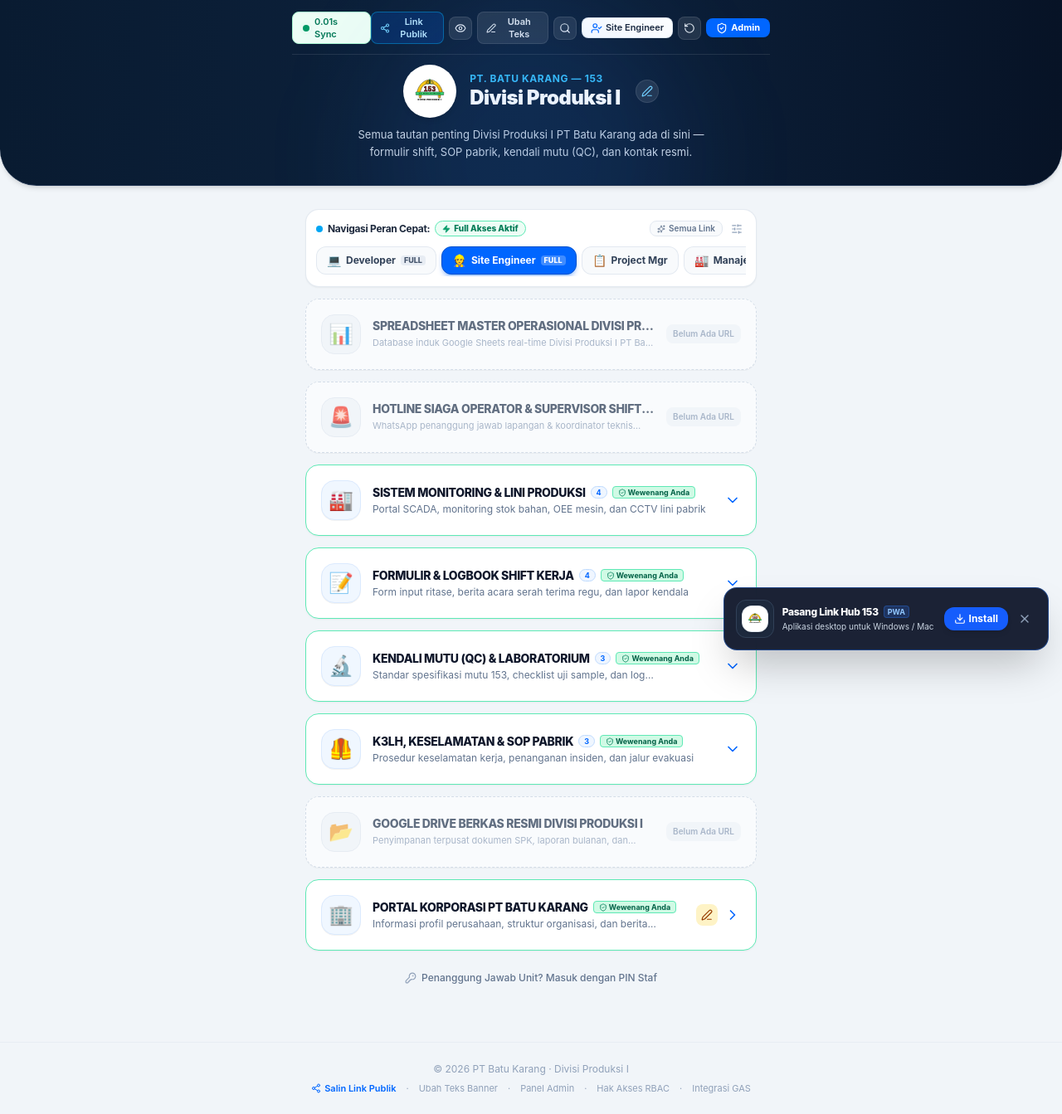
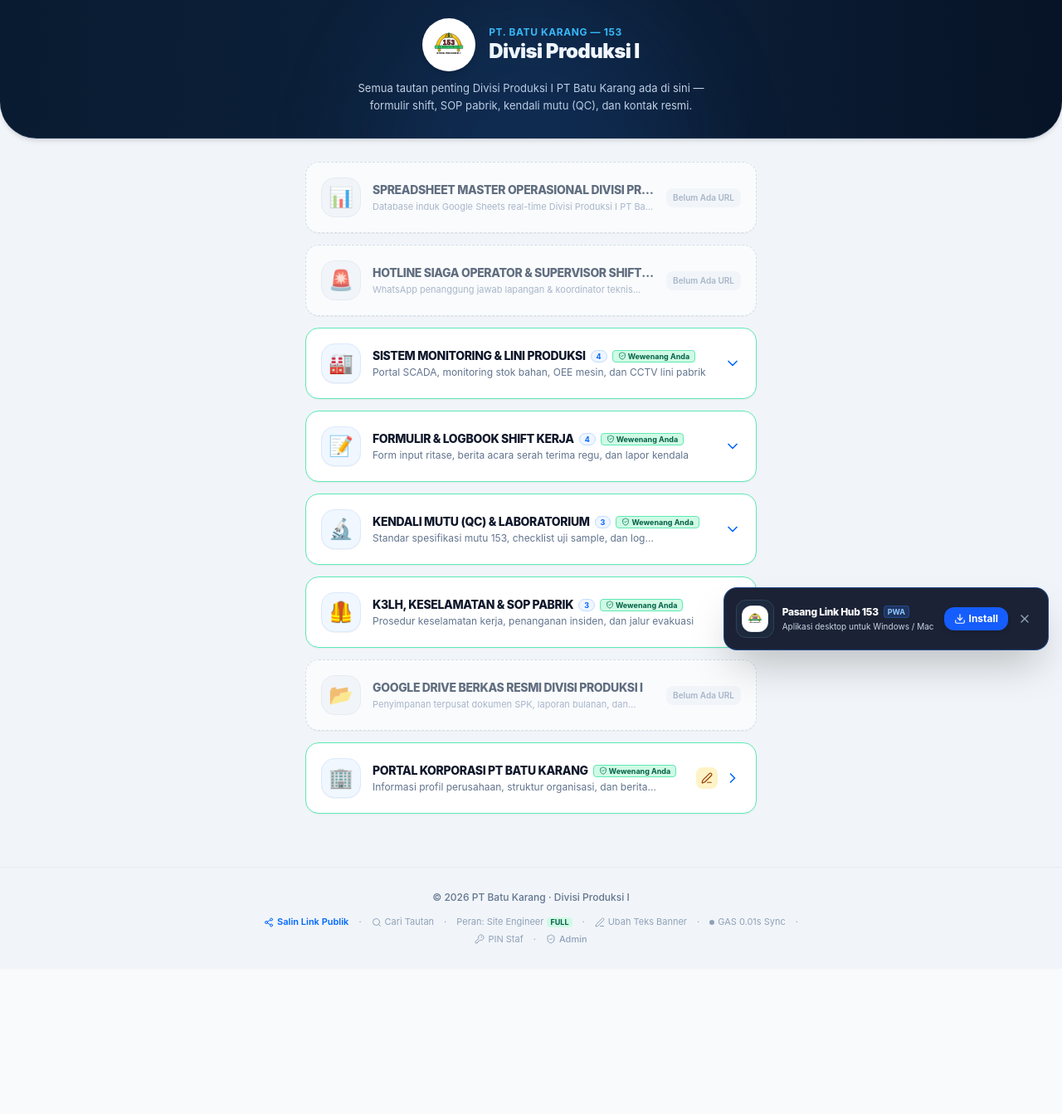
Before and after one commit to appspengolahan/linktree-pp1, a React (Vite) app: page / in a window 1280 px wide. Shown: the whole page at 83% size. After the commit the page ends 1168 px from the top, so only its background shows below. Built offline with nearby package versions, Linux system fonts and the light colour scheme.

Commit message:
feat: add role navigation state to App
Introduce `showRoleNav` state in App component to manage visibility of role-based navigation menus.

```diff
--- a/src/App.tsx
+++ b/src/App.tsx
@@ -83,6 +83,7 @@ export default function App() {
     const params = new URLSearchParams(window.location.search);
     return params.get('mode') === 'public' || params.get('view') === 'clean' || params.get('public') === 'true';
   });
+  const [showRoleNav, setShowRoleNav] = useState<boolean>(false);
 
   const showToast = useCallback((msg: string) => {
     setToastMessage(msg);
@@ -331,149 +332,12 @@ export default function App() {
         {/* Subtle decorative glow */}
         <div className="absolute top-0 left-1/2 -translate-x-1/2 w-96 h-96 bg-blue-500/10 rounded-full blur-3xl pointer-events-none" />
 
-        {/* Floating Top Utility Bar: Berbeda antara Mode Publik Bersih dan Mode Kelola */}
-        {isPublicMode ? (
-          <div className="max-w-xl mx-auto flex items-center justify-between text-xs pb-3 mb-3 border-b border-white/10">
-            <div className="flex items-center gap-2 text-slate-200 text-[11px] font-medium">
-              <span className="relative flex h-2 w-2">
-                <span className="animate-ping absolute inline-flex h-full w-full rounded-full bg-sky-400 opacity-75"></span>
-                <span className="relative inline-flex rounded-full h-2 w-2 bg-sky-400"></span>
-              </span>
-              <span className="font-semibold text-white tracking-wide">Portal Resmi</span>
-              <span className="text-white/30">|</span>
-              <span className="text-slate-300">PT Batu Karang</span>
-            </div>
-
-            <div className="flex items-center gap-1.5">
-              {/* Toggle Cari Tautan */}
-              <button
-                onClick={() => {
-                  setIsSearchOpen(!isSearchOpen);
-                  if (isSearchOpen) setSearchQuery('');
-                }}
-                className={`p-1.5 rounded-lg transition-colors cursor-pointer border ${
-                  isSearchOpen
-                    ? 'bg-white text-[#0066ff] border-white shadow-xs'
-                    : 'bg-white/10 hover:bg-white/20 text-slate-200 border-white/10'
-                }`}
-                title={isSearchOpen ? 'Tutup Pencarian' : 'Cari Tautan...'}
-              >
-                <Search className="w-3.5 h-3.5" />
-              </button>
-
-              {/* Kembali ke Mode Kelola jika admin sedang pratinjau */}
-              <button
-                onClick={togglePublicMode}
-                className="flex items-center gap-1 px-2.5 py-1 rounded-lg bg-white/10 hover:bg-white/20 text-slate-300 hover:text-white transition-colors text-[11px] font-semibold cursor-pointer border border-white/10"
-                title="Beralih ke Mode Kelola Internal"
-              >
-                <Lock className="w-3.5 h-3.5" />
-                <span className="hidden sm:inline">Mode Kelola</span>
-              </button>
-            </div>
-          </div>
-        ) : (
-          <div className="max-w-xl mx-auto flex items-center justify-between text-xs pb-3 mb-3 border-b border-white/10">
-            {/* Status Sinkronisasi GAS (Identik Tombol Auto-Sync Hijau Mint) */}
-            <div
-              onClick={() => setIsGasCenterOpen(true)}
-              className="flex items-center gap-1.5 px-3 py-1 rounded-lg bg-[#ecfdf5] border border-[#a7f3d0] hover:bg-[#d1fae5] text-[#047857] cursor-pointer transition-colors text-[11px] font-semibold shadow-2xs"
-              title={gasConfig.webAppUrl ? 'GAS Live terhubung ke Google Sheets' : 'Local Cache 0.01s (Klik untuk atur GAS)'}
-            >
-              <span className="relative flex h-2 w-2">
-                <span className="animate-ping absolute inline-flex h-full w-full rounded-full bg-emerald-500 opacity-75"></span>
-                <span className="relative inline-flex rounded-full h-2 w-2 bg-emerald-600"></span>
-              </span>
-              <span>
-                {gasConfig.webAppUrl ? 'GAS Live' : '0.01s Sync'}
-              </span>
-            </div>
-
-            <div className="flex items-center gap-1.5">
-              {/* Tombol Salin Link Publik Bersih */}
-              <button
-                onClick={handleCopyPublicLink}
-                className="flex items-center gap-1 px-2.5 py-1 rounded-lg bg-[#0066ff]/20 hover:bg-[#0066ff]/35 text-sky-200 hover:text-white transition-colors text-[11px] font-semibold cursor-pointer border border-sky-400/40"
-                title="Salin tautan publik bersih khusus pengunjung / umum"
-              >
-                <Share2 className="w-3.5 h-3.5 text-sky-300" />
-                <span className="hidden sm:inline">Link Publik</span>
-              </button>
-
-              {/* Tombol Pratinjau Tampilan Publik Bersih */}
-              <button
-                onClick={togglePublicMode}
-                className="p-1.5 rounded-lg bg-white/10 hover:bg-white/20 text-slate-200 transition-colors cursor-pointer border border-white/10"
-                title="Pratinjau tampilan publik bersih (Clean View)"
-              >
-                <Eye className="w-3.5 h-3.5" />
-              </button>
-
-              {/* Tombol Ubah Teks Banner Secara Manual */}
-              <button
-                onClick={() => setIsEditBannerOpen(true)}
-                className="flex items-center gap-1 px-2.5 py-1 rounded-lg bg-white/10 hover:bg-white/20 text-slate-200 hover:text-white transition-colors text-[11px] font-semibold cursor-pointer border border-white/10"
-                title="Ubah teks banner secara manual"
-              >
-                <Edit3 className="w-3.5 h-3.5" />
-                <span className="hidden sm:inline">Ubah Teks</span>
-              </button>
-
-              {/* Toggle Cari Tautan (Opsional) */}
-              <button
-                onClick={() => {
-                  setIsSearchOpen(!isSearchOpen);
-                  if (isSearchOpen) setSearchQuery('');
-                }}
-                className={`p-1.5 rounded-lg transition-colors cursor-pointer border ${
-                  isSearchOpen
-                    ? 'bg-white text-[#0066ff] border-white shadow-xs'
-                    : 'bg-white/10 hover:bg-white/20 text-slate-200 border-white/10'
-                }`}
-                title={isSearchOpen ? 'Tutup Pencarian' : 'Cari Tautan...'}
-              >
-                <Search className="w-3.5 h-3.5" />
-              </button>
-
-              {/* Tombol Peran RBAC (Identik Pill Putih di Web Apps Monitoring Stock) */}
-              <button
-                onClick={() => setIsRbacModalOpen(true)}
-                className="flex items-center gap-1 px-2.5 py-1 rounded-lg bg-white hover:bg-slate-100 text-slate-800 transition-colors text-[11px] font-semibold cursor-pointer border border-slate-200/90 shadow-2xs"
-                title="Ganti Peran Hak Akses (RBAC)"
-              >
-                <UserCheck className="w-3.5 h-3.5 text-[#0066ff]" />
-                <span className="max-w-[90px] truncate">{currentRole}</span>
-              </button>
-
-              {/* Refresh */}
-              <button
-                onClick={handleRefresh}
-                disabled={isRefreshing}
-                className="p-1.5 rounded-lg bg-white/10 hover:bg-white/20 text-slate-200 transition-colors cursor-pointer border border-white/10"
-                title="Segarkan data terbaru"
-              >
-                <RotateCcw className={`w-3.5 h-3.5 ${isRefreshing ? 'animate-spin text-sky-400' : ''}`} />
-              </button>
-
-              {/* Tombol Akses Admin (Identik Electric Royal Blue #0066ff) */}
-              <button
-                onClick={() => setIsAdminOpen(true)}
-                className="flex items-center gap-1 px-3 py-1 rounded-lg bg-[#0066ff] hover:bg-[#0052cc] text-white font-bold transition-all text-[11px] shadow-xs active:scale-95 cursor-pointer"
-                title="Panel Kelola & Statistik (Passcode)"
-              >
-                <ShieldCheck className="w-3.5 h-3.5" />
-                <span>Admin</span>
-              </button>
-            </div>
-          </div>
-        )}
-
-        {/* Profile Card Header: Logo Sejajar dengan Teks (Kompak & Rendah Sesuai Permintaan) */}
-        <div className="max-w-md mx-auto text-center flex flex-col items-center">
+        {/* Profile Card Header: Logo Sejajar dengan Teks (Kompak & Bersih Tanpa Baris Header) */}
+        <div className="max-w-md mx-auto text-center flex flex-col items-center pt-2">
           <div className="flex items-center justify-center gap-3 sm:gap-4 text-left">
             {/* Logo Avatar Lingkaran Putih */}
             <div className="relative shrink-0">
-              <div className="w-13 h-13 sm:w-16 sm:h-16 rounded-full bg-white p-1.5 shadow-md border-2 border-white/40 flex items-center justify-center">
+              <div className="w-14 h-14 sm:w-16 sm:h-16 rounded-full bg-white p-1.5 shadow-md border-2 border-white/40 flex items-center justify-center">
                 <img
                   src="/logo.svg"
                   alt="Logo 153 PT Batu Karang"
@@ -482,27 +346,15 @@ export default function App() {
               </div>
             </div>
 
-            {/* Teks Sejajar: Sub-judul Emas/Cyan & Judul Utama */}
+            {/* Teks Sejajar: Sub-judul Cyan & Judul Utama (Tanpa Tombol Pensil) */}
             <div className="flex flex-col min-w-0">
-              <p className="text-[#38bdf8] font-bold tracking-wider text-[11px] sm:text-xs uppercase truncate flex items-center gap-1">
-                <span>{bannerConfig.badge}</span>
+              <p className="text-[#38bdf8] font-bold tracking-wider text-[11px] sm:text-xs uppercase truncate">
+                {bannerConfig.badge}
               </p>
-              <h1 className="text-lg sm:text-2xl font-black text-white tracking-tight leading-tight truncate">
+              <h1 className="text-xl sm:text-2xl font-black text-white tracking-tight leading-tight truncate">
                 {bannerConfig.title}
               </h1>
             </div>
-
-            {/* Tombol Cepat Edit Teks Banner (Pensil) - Disembunyikan di Mode Publik */}
-            {!isPublicMode && (
-              <button
-                onClick={() => setIsEditBannerOpen(true)}
-                className="p-1.5 rounded-full bg-white/10 hover:bg-white/20 text-sky-300 hover:text-white transition-colors cursor-pointer shrink-0 ml-0.5 border border-white/10"
-                title="Ubah teks banner ini secara manual"
-                aria-label="Ubah Teks Banner"
-              >
-                <Edit3 className="w-3.5 h-3.5" />
-              </button>
-            )}
           </div>
 
           {/* Deskripsi Subtitle */}
@@ -512,7 +364,7 @@ export default function App() {
             </p>
           )}
 
-          {/* Input Pencarian Hanya Muncul Jika Ikon Search di Bilah Atas Diklik */}
+          {/* Input Pencarian Bersih (Jika Diaktifkan) */}
           {isSearchOpen && (
             <div className="w-full max-w-sm mt-3 relative animate-in fade-in slide-in-from-top-2 duration-150">
               <Search className="w-4 h-4 text-slate-400 absolute left-3.5 top-1/2 -translate-y-1/2 pointer-events-none" />
@@ -527,7 +379,7 @@ export default function App() {
               {searchQuery && (
                 <button
                   onClick={() => setSearchQuery('')}
-                  className="absolute right-3 top-1/2 -translate-y-1/2 text-slate-400 hover:text-slate-600 text-xs font-bold"
+                  className="absolute right-3 top-1/2 -translate-y-1/2 text-slate-400 hover:text-slate-600 text-xs font-bold cursor-pointer"
                 >
                   ✕
                 </button>
@@ -539,8 +391,9 @@ export default function App() {
 
       {/* 2. Main Content: Vertically Stacked Clean Cards DENGAN JARAK PROPORSONAL (TIDAK BERTUMPUK) */}
       <main className="max-w-xl w-full mx-auto px-4 mt-6 sm:mt-7 space-y-3.5 pb-16 flex-1 min-w-0">
-        {/* Toggle Navigasi Peran Cepat (Memudahkan Developer / Engineer Berganti Peran & Full Akses) */}
-        {!isPublicMode && (
+        {/* Toggle Navigasi Peran Cepat (Hanya muncul jika diaktifkan dari footer oleh Developer/Engineer) */}
+        {showRoleNav && !isPublicMode && (
+          <div className="animate-in fade-in duration-150">
             <RoleNavToggle
               currentRole={currentRole}
               onSelectRole={handleRoleChange}
@@ -550,6 +403,7 @@ export default function App() {
               onToggleFilterByRole={handleToggleFilterByRole}
               onTogglePublicPreview={togglePublicMode}
             />
+          </div>
         )}
 
         {/* Banner Sesi Staf jika login */}
@@ -637,30 +491,18 @@ export default function App() {
           })
         )}
 
-        {/* Akses Cepat Masuk Staf (Hanya di Mode Internal, Disembunyikan di Mode Publik Bersih) */}
-        {!activeStaff && !isPublicMode && (
-          <div className="pt-2 text-center">
-            <button
-              onClick={() => setIsStaffAuthModalOpen(true)}
-              className="text-xs font-medium text-slate-500 hover:text-slate-800 transition-colors inline-flex items-center gap-1.5 cursor-pointer"
-            >
-              <KeyRound className="w-3.5 h-3.5 text-slate-400" />
-              <span>Penanggung Jawab Unit? Masuk dengan PIN Staf</span>
-            </button>
-          </div>
-        )}
       </main>
 
-      {/* 3. Footer: Sederhana & Bersih (Persis Referensi) */}
-      <footer className="py-6 px-4 text-center text-xs text-slate-400 border-t border-slate-200/60 mt-auto space-y-2">
-        <p>© 2026 PT Batu Karang · Divisi Produksi I</p>
+      {/* 3. Footer: Sederhana & Bersih (Tombol Manajemen Dipindahkan ke Posisi Tidak Mencolok) */}
+      <footer className="py-7 px-4 text-center text-xs text-slate-400 border-t border-slate-200/70 mt-auto space-y-2.5">
+        <p className="font-medium text-slate-500">© 2026 PT Batu Karang · Divisi Produksi I</p>
 
         {isPublicMode ? (
           <div className="flex items-center justify-center gap-2 text-[11px] text-slate-400">
-            {/* Akses Internal Tersembunyi/Sederhana untuk Pengelola */}
+            {/* Akses Internal Tersembunyi & Halus */}
             <button
               onClick={togglePublicMode}
-              className="text-slate-400/60 hover:text-slate-600 transition-colors flex items-center gap-1 cursor-pointer py-0.5 px-2 rounded"
+              className="text-slate-400/50 hover:text-slate-600 transition-colors flex items-center gap-1 cursor-pointer py-1 px-2.5 rounded-lg hover:bg-slate-200/40"
               title="Masuk ke Mode Kelola Internal"
             >
               <Lock className="w-3 h-3" />
@@ -668,42 +510,102 @@ export default function App() {
             </button>
           </div>
         ) : (
-          <div className="flex items-center justify-center gap-3 text-[11px] text-slate-400 flex-wrap">
+          <div className="max-w-2xl mx-auto pt-1">
+            <div className="flex items-center justify-center gap-x-3 gap-y-1.5 text-[11px] text-slate-400 flex-wrap">
+              {/* Salin Link Publik */}
               <button
                 onClick={handleCopyPublicLink}
                 className="text-[#0066ff] hover:text-[#0052cc] font-semibold transition-colors cursor-pointer flex items-center gap-1"
+                title="Salin tautan bersih untuk dibagikan ke umum"
               >
                 <Share2 className="w-3 h-3" />
-              Salin Link Publik
+                <span>Salin Link Publik</span>
+              </button>
+
+              <span>·</span>
+
+              {/* Cari Tautan */}
+              <button
+                onClick={() => {
+                  setIsSearchOpen(!isSearchOpen);
+                  if (isSearchOpen) setSearchQuery('');
+                }}
+                className="hover:text-slate-700 transition-colors cursor-pointer flex items-center gap-1"
+                title={isSearchOpen ? 'Tutup Kolom Cari' : 'Buka Pencarian Tautan'}
+              >
+                <Search className="w-3 h-3" />
+                <span>{isSearchOpen ? 'Tutup Cari' : 'Cari Tautan'}</span>
+              </button>
+
+              <span>·</span>
+
+              {/* Toggle Navigasi Peran */}
+              <button
+                onClick={() => setShowRoleNav(!showRoleNav)}
+                className={`transition-colors cursor-pointer flex items-center gap-1 ${
+                  showRoleNav ? 'text-[#0066ff] font-bold' : 'hover:text-slate-700'
+                }`}
+                title="Tampilkan / Sembunyikan Tombol Navigasi Peran"
+              >
+                <span>Peran: {currentRole}</span>
+                {isFullAccess && (
+                  <span className="text-[9px] px-1 py-0.2 rounded bg-emerald-100 text-emerald-800 font-bold">
+                    FULL
+                  </span>
+                )}
+              </button>
+
+              <span>·</span>
+
+              {/* Ubah Teks Banner */}
+              <button
+                onClick={() => setIsEditBannerOpen(true)}
+                className="hover:text-slate-700 transition-colors cursor-pointer flex items-center gap-1"
+                title="Ubah teks dan judul banner secara manual"
+              >
+                <Edit3 className="w-3 h-3" />
+                <span>Ubah Teks Banner</span>
+              </button>
+
+              <span>·</span>
+
+              {/* Status & Pengaturan GAS */}
+              <button
+                onClick={() => setIsGasCenterOpen(true)}
+                className="hover:text-slate-700 transition-colors cursor-pointer flex items-center gap-1"
+                title="Konfigurasi Integrasi Google Apps Script"
+              >
+                <span className={`inline-block w-1.5 h-1.5 rounded-full ${gasConfig.webAppUrl ? 'bg-emerald-500' : 'bg-slate-400'}`}></span>
+                <span>GAS {gasConfig.webAppUrl ? 'Live' : '0.01s Sync'}</span>
+              </button>
+
+              <span>·</span>
+
+              {/* Masuk Staf PIN */}
+              {!activeStaff && (
+                <>
+                  <button
+                    onClick={() => setIsStaffAuthModalOpen(true)}
+                    className="hover:text-slate-700 transition-colors cursor-pointer flex items-center gap-1"
+                    title="Masuk sebagai penanggung jawab unit dengan PIN staf"
+                  >
+                    <KeyRound className="w-3 h-3" />
+                    <span>PIN Staf</span>
                   </button>
                   <span>·</span>
-            <button
-              onClick={() => setIsEditBannerOpen(true)}
-              className="hover:text-slate-700 transition-colors cursor-pointer"
-            >
-              Ubah Teks Banner
-            </button>
-            <span>·</span>
+                </>
+              )}
+
+              {/* Panel Admin */}
               <button
                 onClick={() => setIsAdminOpen(true)}
-              className="hover:text-slate-700 transition-colors cursor-pointer"
+                className="hover:text-slate-700 transition-colors cursor-pointer flex items-center gap-1 font-medium"
+                title="Masuk ke Panel Kelola Admin (Passcode)"
               >
-              Panel Admin
+                <ShieldCheck className="w-3 h-3" />
+                <span>Admin</span>
               </button>
-            <span>·</span>
-            <button
-              onClick={() => setIsRbacModalOpen(true)}
-              className="hover:text-slate-700 transition-colors cursor-pointer"
-            >
-              Hak Akses RBAC
-            </button>
-            <span>·</span>
-            <button
-              onClick={() => setIsGasCenterOpen(true)}
-              className="hover:text-slate-700 transition-colors cursor-pointer"
-            >
-              Integrasi GAS
-            </button>
+            </div>
           </div>
         )}
       </footer>
```
Also changed, not shown: .aistudio/artifacts/brain/075852db-31ea-4920-a6ef-473c692ea6b1/.tempmediaStorage/media_1793154986362_17e89103.png (added), public/assets/aistudio/image_c5feac8a.png (added). Lines whose indentation alone changed are shown as unchanged.
